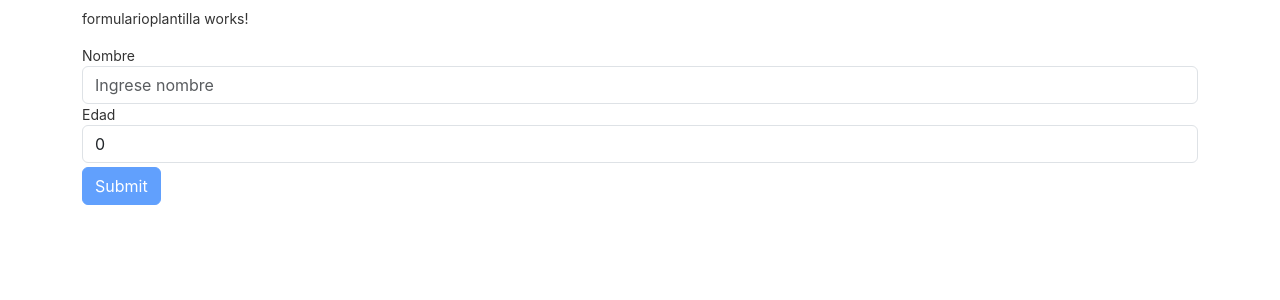
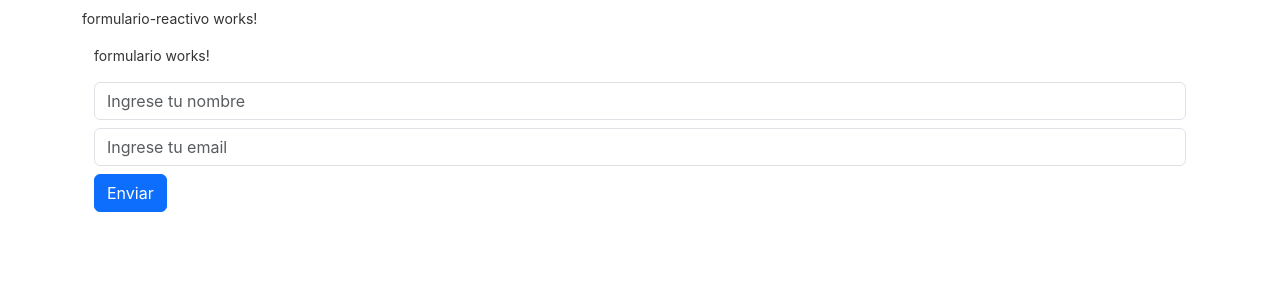
Before and after one commit to coderito/curso-angular, an Angular app: page / in a window 1280 px wide. Shown: the top 300 px of the page. Built offline with nearby package versions, Linux system fonts and the light colour scheme.

Commit message:
importando componente formulario reactivo

```diff
--- a/src/app/app.component.html
+++ b/src/app/app.component.html
@@ -6,5 +6,6 @@
 <div class="container mt-2">
     <!-- <app-bucles></app-bucles> -->
     <!-- <app-switch></app-switch> -->
-    <app-formularioplantilla></app-formularioplantilla>
+    <!-- <app-formularioplantilla></app-formularioplantilla> -->
+    <app-formulario-reactivo></app-formulario-reactivo>
 </div>
```
